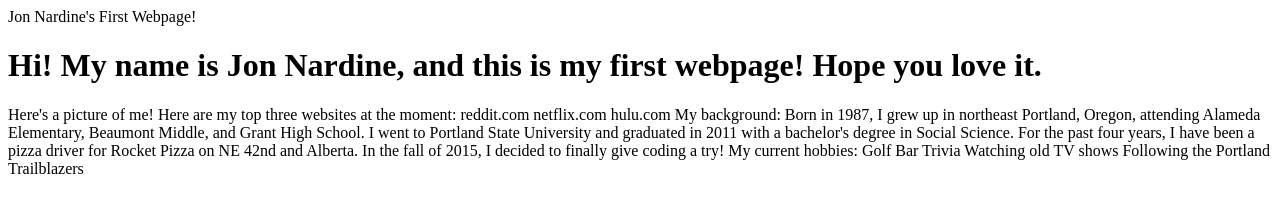
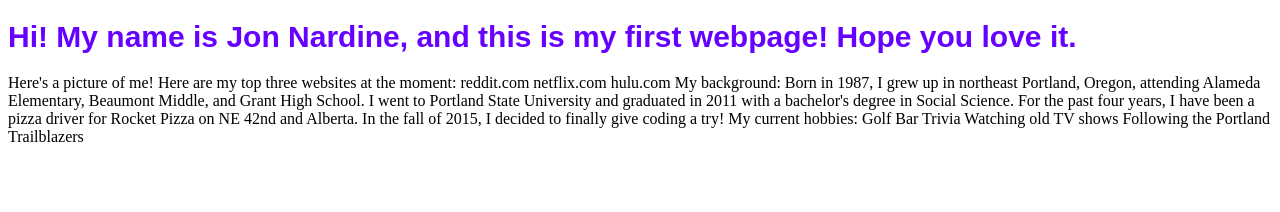
Before and after one commit to jwnardine/MyFirstWebpage, a plain HTML site: page index.html in a window 1280 px wide. Drawn offline with Linux system fonts and the light colour scheme.

Commit message:
add h1 modifiers to first_styles.css

```diff
--- a/CSS_Styles/first_style.css
+++ b/CSS_Styles/first_style.css
@@ -0,0 +1,3 @@
+h1 {font-size: 30px;
+color: #6600FF;
+font-family: Arial, Helvetica, sans-serif;}
--- a/index.html
+++ b/index.html
@@ -1,7 +1,7 @@
 <!DOCTYPE html>
 <html>
   <head>
-    <link href="CSS_Styles/first_style.css" rel="stylesheet" type="text/css" media="all"
+    <link href="CSS_Styles/first_style.css" rel="stylesheet" type="text/css" media="all">
     <title>Jon Nardine's First Webpage!</title>
   </head>
   <body>
```
